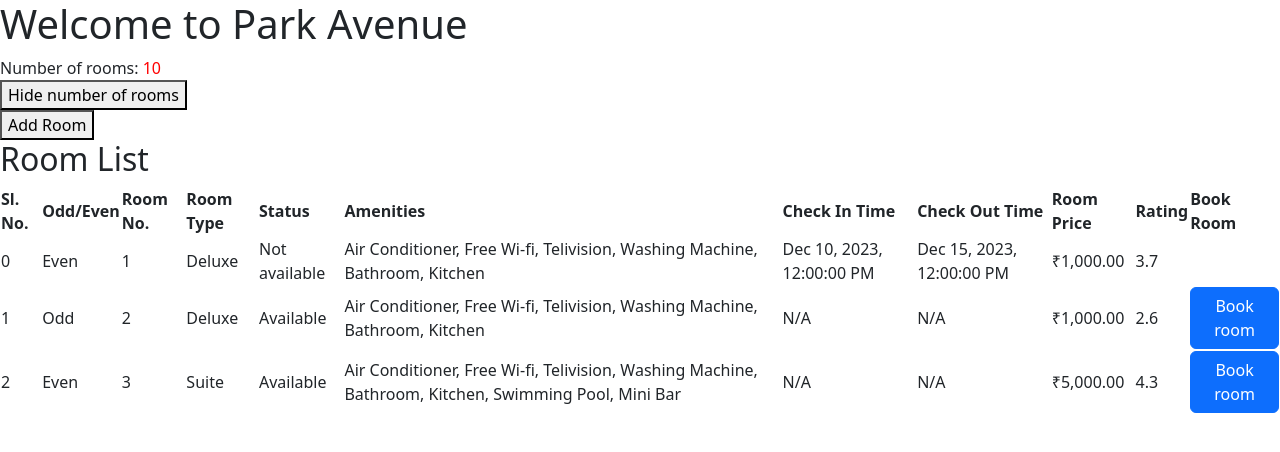
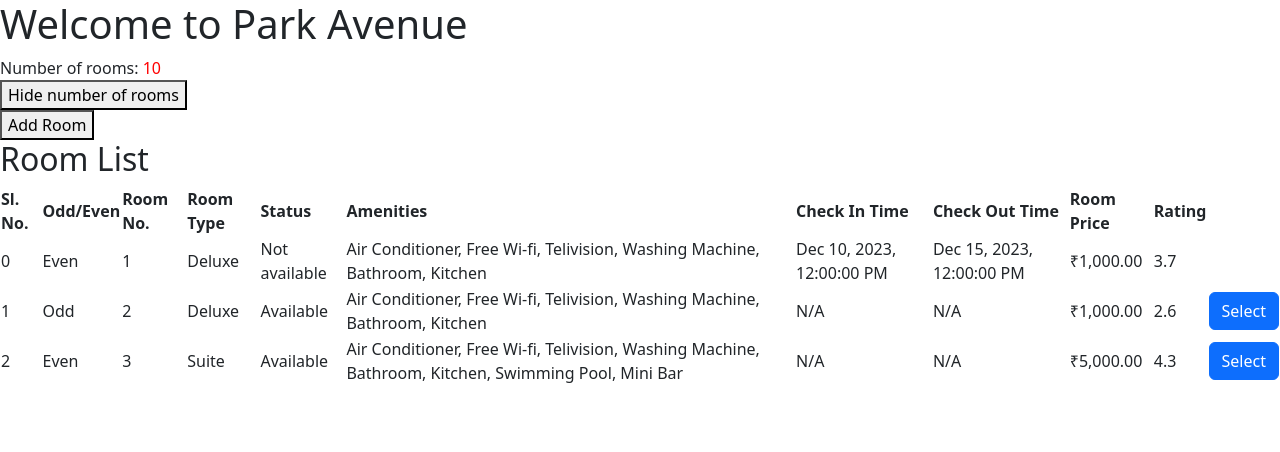
Before and after one commit to bharati-21/angular-learning, an Angular app in the folder hotel-inventory-app/: page / in a window 1280 px wide. Shown: the top 452 px of the page. Built offline with nearby package versions, Linux system fonts and the light colour scheme.

Commit message:
refactor: button text

```diff
--- a/hotel-inventory-app/src/app/rooms-list/rooms-list.component.html
+++ b/hotel-inventory-app/src/app/rooms-list/rooms-list.component.html
@@ -11,7 +11,7 @@
         <th>Check Out Time</th>
         <th>Room Price</th>
         <th>Rating</th>
-        <th>Book Room</th>
+        <th></th>
     </tr>
     <!-- <tr [ngClass]="e ? 'even' : 'odd'" *ngFor="let room of roomList | slice : 1:2; let e=even; let o=odd; let i=index"> -->
     <tr [ngClass]="e ? 'even' : 'odd'" *ngFor="let room of rooms; let e=even; let o=odd; let i=index">
@@ -26,7 +26,7 @@
         <td>{{room.price | currency: 'INR'}}</td>
         <td>{{room.rating | number: '1.1-1'}}</td>
         <td>
-            <button class="btn btn-primary" *ngIf="room.available" (click)="selectRoom(room)">Book room</button>
+            <button class="btn btn-primary" *ngIf="room.available" (click)="selectRoom(room)">Select</button>
         </td>
     </tr>
 </table>
```
